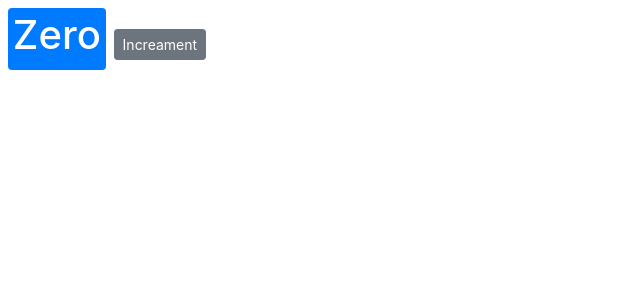
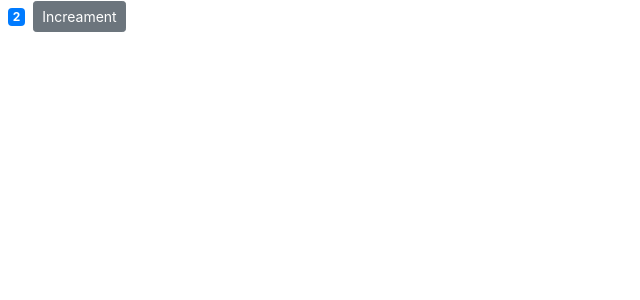
Before and after one commit to ermanjunaidi/MASTERING-REACT, a React (Create React App) app: page / in a window 1280 px wide. Shown: the top 300 px of the page, without its empty margins (0-640 px from the left). Built offline with nearby package versions, Linux system fonts and the light colour scheme.

Commit message:
7- Rendering Classes Dynamically

```diff
--- a/src/components/counter.jsx
+++ b/src/components/counter.jsx
@@ -1,17 +1,22 @@
 import React, { Component } from 'react';
-import './bootstrap.css';
 
 class Counter extends Component {
     state = {
-        count: 0
+        count: 2
     }
     render() {
         return (
             <div>
-                <span className="badge badge-primary m-2">{this.formatCount()}</span>
+                <span className={this.getBadgeClasses()}>{this.formatCount()}</span>
                 <button className="btn btn-secondary btn-sm">Increament</button>
             </div>
         );
+    }
+
+    getBadgeClasses() {
+        let classes = "badge m-2 badge-";
+        classes += (this.state.count === 0) ? "warning" : "primary";
+        return classes;
     }
 
     formatCount() {
--- a/src/index.js
+++ b/src/index.js
@@ -4,7 +4,7 @@
 import App from './App';
 import * as serviceWorker from './serviceWorker';
 import Counter from './components/counter';
-
+import 'bootstrap/dist/css/bootstrap.css';
 
 
 ReactDOM.render(<Counter />, document.getElementById('root'));
```
